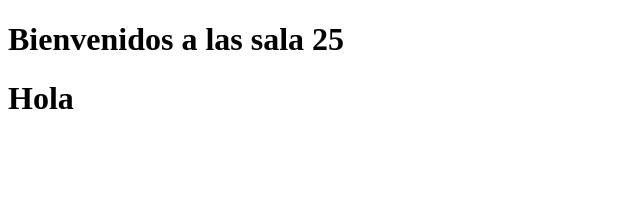
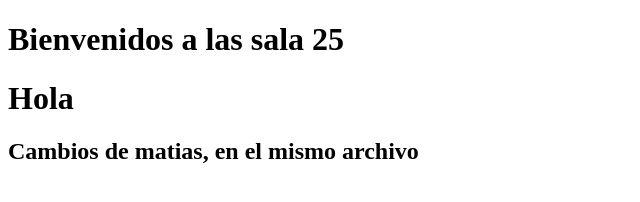
Before and after one commit to matidiaz032/Sala-25, a plain HTML site: page index.html in a window 1280 px wide. Shown: the whole page, without its empty margins (0-640 px from the left). Drawn offline with Linux system fonts and the light colour scheme.

Commit message:
cambios en el mismo archivo

```diff
--- a/index.html
+++ b/index.html
@@ -11,5 +11,6 @@
         <h1>Bienvenidos a las sala 25</h1>
     </div>
     <h1>Hola</h1>
+    <h2>Cambios de matias, en el mismo archivo</h2>
 </body>
 </html>
```
